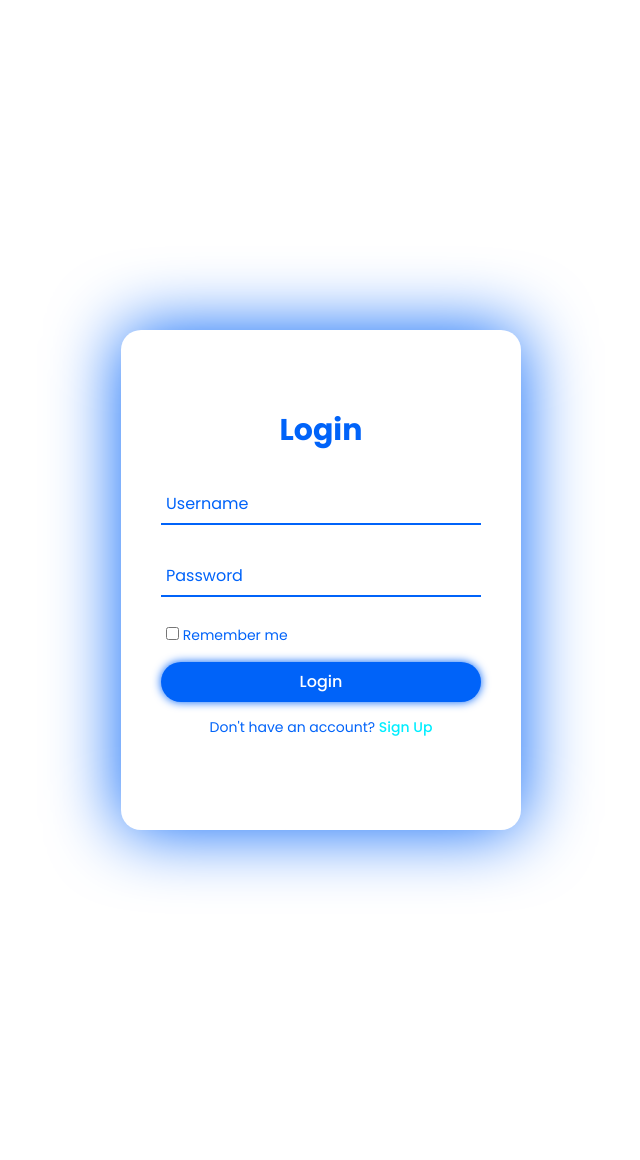
After one commit to Kaarov/AIUBooking, a Django app: page /user/login_aiu/ in a window 1280 px wide. The commit adds this page. Shown: the whole page, without its empty margins (319-959 px from the left). Run offline with Django 4.2, Linux system fonts and the light colour scheme.

Commit message:
10/12/22

```diff
--- a/AIUBooking/settings.py
+++ b/AIUBooking/settings.py
@@ -23,8 +23,8 @@ BASE_DIR = Path(__file__).resolve().parent.parent
 SECRET_KEY = 'django-insecure-h8((c$%z4b(j&um_bgz&h+ve__*ym5vgslra7ovl*4mc+#hrxo'
 
 # SECURITY WARNING: don't run with debug turned on in production!
-# DEBUG = False
-DEBUG = True
+DEBUG = False
+# DEBUG = True
 
 ALLOWED_HOSTS = ['*']
 
--- /dev/null
+++ b/static/css/login.css
@@ -0,0 +1,155 @@
+@import url('https://fonts.googleapis.com/css2?family=Poppins:wght@300;400;500;600;700;800;900&display=swap');
+
+* {
+    margin: 0;
+    padding: 0;
+    box-sizing: border-box;
+    font-family: 'Poppins', sans-serif;
+}
+
+body {
+    display: flex;
+    justify-content: center;
+    align-items: center;
+    min-height: 100vh;
+    /* background: #000; */
+}
+
+.login-wrapper {
+    position: relative;
+    width: 400px;
+    height: 500px;
+    /* background: #000; */
+    box-shadow: 0 0 70px #0063F9;
+    border-radius: 20px;
+    padding: 40px;
+    overflow: hidden;
+}
+
+/* .login-wrapper:hover {
+    animation: animate 1s linear infinite;
+}
+
+@keyframes animate {
+    100% {
+        filter: hue-rotate(360deg);
+    }
+} */
+
+.form-wrapper {
+    display: flex;
+    justify-content: center;
+    align-items: center;
+    width: 100%;
+    height: 100%;
+    transition: 1s ease-in-out;
+}
+
+.login-wrapper.active .form-wrapper.sign-in {
+    transform: translateY(-450px);
+}
+
+.login-wrapper .form-wrapper.sign-up {
+    position: absolute;
+    top: 450px;
+    left: 0;
+}
+
+.login-wrapper.active .form-wrapper.sign-up {
+    transform: translateY(-450px);
+}
+
+h2 {
+    font-size: 30px;
+    color: #0063F9;
+    /* color: #fff; */
+    text-align: center;
+}
+
+.input-group {
+    position: relative;
+    margin: 30px 0;
+    /* border-bottom: 2px solid #fff; */
+    border-bottom: 2px solid #0063F9;
+}
+
+.input-group label {
+    position: absolute;
+    top: 50%;
+    left: 5px;
+    transform: translateY(-50%);
+    font-size: 16px;
+    color:#0063F9;
+    /* color: #fff; */
+    pointer-events: none;
+    transition: .5s;
+}
+
+.input-group input {
+    width: 320px;
+    height: 40px;
+    font-size: 16px;
+    color:#0063F9;
+    /* color: #fff; */
+    padding: 0 5px;
+    background: transparent;
+    border: none;
+    outline: none;
+}
+
+.input-group input:focus~label,
+.input-group input:valid~label {
+    top: -5px;
+}
+
+.remember {
+    margin: -5px 0 15px 5px;
+}
+
+.remember label {
+    color:#0063F9;
+    /* color: #fff; */
+    font-size: 14px;
+}
+
+.remember label input {
+    accent-color: #0063F9;
+}
+
+button {
+    position: relative;
+    width: 100%;
+    height: 40px;
+    background: #0063F9;
+    box-shadow: 0 0 10px #0063F9;
+    font-size:  16px;
+    color:#fff;
+    /* color: #000; */
+    font-weight: 500;
+    cursor: pointer;
+    border-radius: 30px;
+    border: none;
+    outline: none;
+}
+
+.signUp-link {
+    font-size: 14px;
+    text-align: center;
+    margin: 15px 0;
+}
+
+.signUp-link p {
+    color:#0063F9;
+    /* color: #fff; */
+}
+
+
+.signUp-link p a {
+    color: #0ef;
+    text-decoration: none;
+    font-weight: 500;
+}
+
+.signUp-link p a:hover {
+    text-decoration: underline;
+}
--- /dev/null
+++ b/static/js/login.js
@@ -0,0 +1,12 @@
+const signInBtnLink = document.querySelector('.signInBtn-link');
+const signUpBtnLink = document.querySelector('.signUpBtn-link');
+
+const login_wrapper = document.querySelector('.login-wrapper');
+
+signUpBtnLink.addEventListener('click', () => {
+    login_wrapper.classList.toggle('active');
+});
+
+signInBtnLink.addEventListener('click', () => {
+    login_wrapper.classList.toggle('active');
+});
--- a/templates/base.html
+++ b/templates/base.html
@@ -11,6 +11,7 @@
     <meta http-equiv="X-UA-Compatible" content="ie=edge">
 {#    <link href="{% static 'css/bootstrap.min.css' %}" rel="stylesheet">#}
     <link rel="stylesheet" href="{% static 'css/style.css' %}" type="text/css">
+    <link rel="stylesheet" type="text/css" href="{% static 'css/login.css' %}">
     <!-- CSS only -->
 {#    <link href="{% static 'https://cdn.jsdelivr.net/npm/bootstrap@5.2.3/dist/css/bootstrap.min.css' %}" rel="stylesheet" integrity="sha384-rbsA2VBKQhggwzxH7pPCaAqO46MgnOM80zW1RWuH61DGLwZJEdK2Kadq2F9CUG65" crossorigin="anonymous">#}
     <!-- JavaScript Bundle with Popper -->
@@ -31,5 +32,6 @@
 {#    <script src="https://ajax.googleapis.com/ajax/libs/jquery/3.6.1/jquery.min.js"></script>#}
 {#    <script src="https://code.jquery.com/jquery-3.6.1.min.js"></script>#}
     <script type="text/javascript" src="{% static 'js/index.js' %}"></script>
+    <script src="{% static 'js/login.js' %}"></script>
 </body>
 </html>
--- /dev/null
+++ b/templates/login/login.html
@@ -0,0 +1,65 @@
+{% extends 'base.html' %}
+
+{% load static %}
+
+{% block content %}
+    <div class="login-wrapper">
+        <div class="form-wrapper sign-in">
+            <form action="">
+                <h2>Login</h2>
+                <div class="input-group">
+                    <input type="text" required>
+                    <label for="">Username</label>
+                </div>
+                <div class="input-group">
+                    <input type="password" required>
+                    <label for="">Password</label>
+                </div>
+                <div class="remember">
+                    <label>
+                        <input type="checkbox">
+                        Remember me
+                    </label>
+                </div>
+                <button type="submit">
+                    Login
+                </button>
+                <div class="signUp-link">
+                    <p>Don't have an account?
+                        <a href="#" class="signUpBtn-link">Sign Up</a></p>
+                </div>
+            </form>
+        </div>
+
+        <div class="form-wrapper sign-up">
+            <form action="">
+                <h2>Sign Up</h2>
+                <div class="input-group">
+                    <input type="text" required>
+                    <label for="">Username</label>
+                </div>
+                <div class="input-group">
+                    <input type="email" required>
+                    <label for="">Email</label>
+                </div>
+                <div class="input-group">
+                    <input type="password" required>
+                    <label for="">Password</label>
+                </div>
+                <div class="remember">
+                    <label>
+                        <input type="checkbox">
+                        I agree to the term & conditions
+                    </label>
+                </div>
+                <button type="submit">
+                    Sing Up
+                </button>
+                <div class="signUp-link">
+                    <p>Already have an account?
+                        <a href="#" class="signInBtn-link">Sign In</a></p>
+                </div>
+            </form>
+        </div>
+    </div>
+{% endblock %}
--- a/user/urls.py
+++ b/user/urls.py
@@ -6,7 +6,7 @@ urlpatterns = [
     # path('contact/', contact, name='contact'),
     path('logout/', logout_own, name='logout_own'),
     path('register/', register, name='register'),
-    path('login_milkyway/', login_own, name='login_own'),
+    path('login_aiu/', login_own, name='login_own'),
     path('after_register/', after_register, name='after_register'),
     # path('error_login/', error_login, name='error_login'),
 ]
--- a/user/views.py
+++ b/user/views.py
@@ -55,7 +55,7 @@ def login_own(request):
             user = authenticate(request, username=username, password=password)
             if user is not None:
                 login(request, user)
-                return render(request, 'calendar.html')
+                return render(request, 'login/login.html')
             else:
                 return redirect('error_login')
 
@@ -76,8 +76,8 @@ def login_own(request):
             return redirect('after_register')
     else:
         if request.user.is_authenticated:
-            return render(request, 'base.html')
-    return render(request, 'login.html')
+            return render(request, 'login/login.html')
+    return render(request, 'login/login.html')
 
 
 def after_register(request):
```
Also changed, not shown: templates/login/base.html (added, +18 -0 lines), db.sqlite3, 2 other files.
